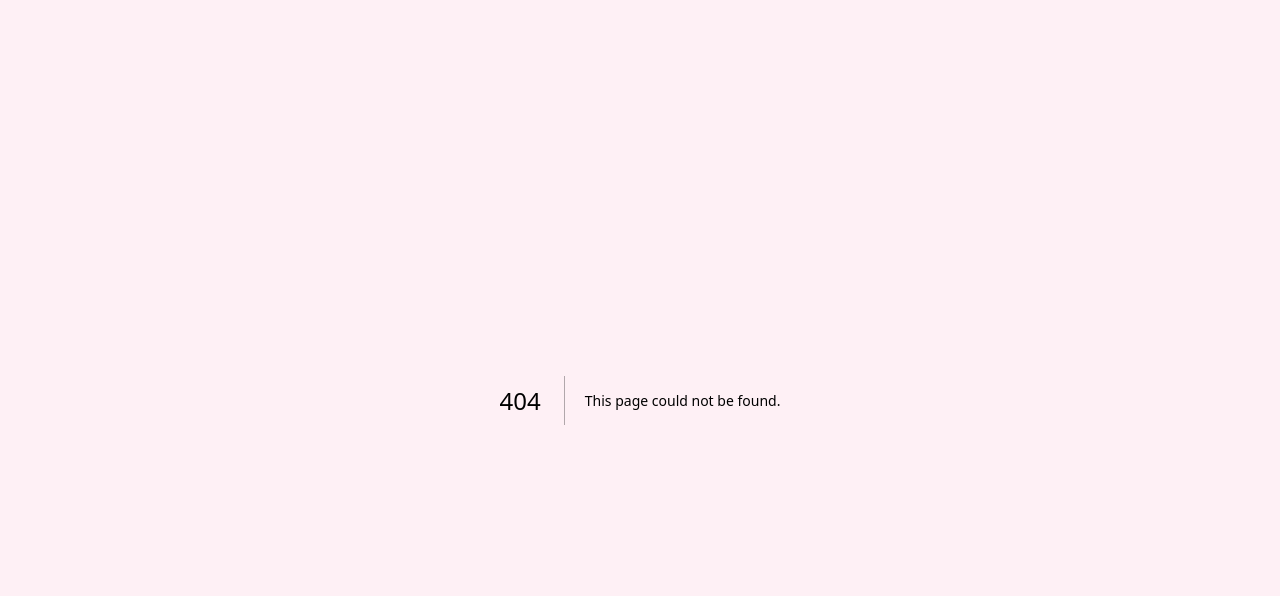
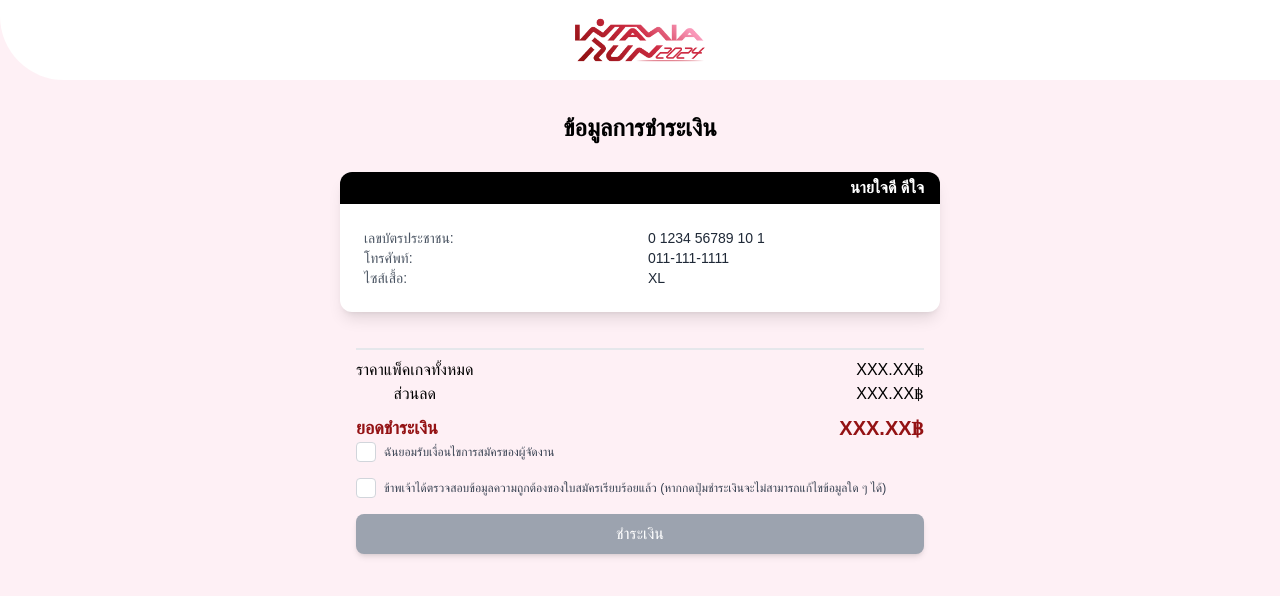
Before and after one commit to esc-chula/intaniarun-frontend, a Next.js app: page /register/paymentinfo in a window 1280 px wide. Before the commit this address had no page. Shown: the top 596 px of the page. Built offline with nearby package versions, Linux system fonts and the light colour scheme; a web font is replaced by a local one.

Commit message:
feat: payment info

```diff
--- a/src/app/register/distance/components/card.tsx
+++ b/src/app/register/distance/components/card.tsx
@@ -3,12 +3,16 @@ import Tag from './tag';
 export default function Card({
     distance,
     price,
+    onClick,
 }: {
     distance: string;
     price: string;
+    onClick: (distance: string) => void;
 }) {
     return (
-        <div className='relative flex h-[143px] w-full items-center justify-between overflow-hidden rounded-[12px] bg-white p-6 shadow-lg'>
+        <div className='relative flex h-[143px] w-full items-center justify-between overflow-hidden rounded-[12px] bg-white p-6 shadow-lg'
+            onClick={() => onClick(distance)}
+        >
             <div className='px-[10px] pt-[10px]'>
                 <div className='text-[32px] font-bold'>{distance}</div>
                 <p className='text-[14px] text-base font-bold text-[#941214]'>
@@ -17,7 +21,7 @@ export default function Card({
                 <div className='pb-2 pt-2'>
                     <Tag data='เสื้อวิ่ง' />
                     <Tag data='เหรียญ' />
-                    <Tag data='ป้าย bib' />
+                    <Tag data='กระเป๋าเป้' />
                 </div>
             </div>
             <div className='absolute right-0 px-6 pb-2 pt-4'>
--- a/src/app/register/distance/components/tag.tsx
+++ b/src/app/register/distance/components/tag.tsx
@@ -1,6 +1,6 @@
 export default function Tag({ data }: { data: string }) {
     return (
-        <span className='mb-2 mr-2 inline-flex h-[23px] w-[72.5px] items-center justify-center rounded-full bg-[#9BD182] px-3 py-1'>
+        <span className='mb-2 mr-2 inline-flex h-[23px] w-[72.5px] items-center justify-center rounded-full bg-[#9BD182] py-1'>
             <p className='text-sm'>{data}</p>
         </span>
     );
--- a/src/app/register/distance/page.tsx
+++ b/src/app/register/distance/page.tsx
@@ -1,12 +1,31 @@
+'use client';
+
 import Card from './components/card';
+import { useRegisterContext } from '@/contexts/register';
+import { useEffect } from 'react';
+import { useRouter } from 'next/navigation';
 
 export default function ChooseDistancePage() {
+    const { registerBody, setRegisterBodyState } = useRegisterContext();
+    const router = useRouter();
+
+    useEffect(() => {
+        console.log('registerBody updated:', registerBody);
+    }, [registerBody]);
+
+
+    const handleClick = (distance: string) => {
+        setRegisterBodyState(0, 'selectedPackage', distance);
+        router.push('/register/review');
+    };
+
+
     return (
         <>
             <h1 className='text-2xl font-bold'>เลือกระยะทาง</h1>
             <div className='flex w-full flex-col items-center justify-center gap-[35px] text-left'>
-                <Card distance='5 KM' price='555' />
-                <Card distance='10 KM' price='777' />
+                <Card onClick={()=>handleClick('3.711')} distance='3.711 KM' price='555' />
+                <Card onClick={()=>handleClick('10.111')} distance='10.111 KM' price='777' />
             </div>
         </>
     );
--- a/src/app/register/info/components/form.tsx
+++ b/src/app/register/info/components/form.tsx
@@ -24,7 +24,7 @@ export default function FormComponent({
             | React.ChangeEvent<HTMLSelectElement>
     ) => void;
     name: string;
-    value: string | number;
+    value?: string | number;
 }) {
     return (
         <div className='grid gap-2 text-left'>
@@ -34,10 +34,12 @@ export default function FormComponent({
             {options ? (
                 <div className='relative w-full rounded-lg'>
                     <select
+                        name={name}
                         id={id}
                         required={required}
                         className={`h-[48px] w-full appearance-none rounded-lg bg-white px-4 py-2 text-sm accent-primary-100`}
                         defaultValue=''
+                        onChange={onChange}
                     >
                         <option disabled value=''>
                             {placeholder}
@@ -59,11 +61,13 @@ export default function FormComponent({
                 </div>
             ) : (
                 <input
+                    name={name}
                     id={id}
                     type={type}
                     placeholder={placeholder}
                     required={required}
                     className={`h-[48px] w-full rounded-[10px] px-4 py-2 accent-primary-100`}
+                    onChange={onChange}
                 />
             )}
         </div>
--- a/src/app/register/info/page.tsx
+++ b/src/app/register/info/page.tsx
@@ -1,14 +1,14 @@
 'use client';
 
 import Link from 'next/link';
-import { useState } from 'react';
-
+import { useState , useEffect } from 'react';
+import { useRouter } from 'next/navigation';
 import Button from '@/components/button';
 import { useRegisterContext } from '@/contexts/register';
 import { TRegisterBloodType } from '@/types/register';
-
 import Header from '../../../components/header';
 import FormComponent from './components/form';
+import Image from 'next/image';
 
 const nameTitles = ['นาย', 'นาง', 'นางสาว'];
 
@@ -19,12 +19,24 @@ const bloodtypes = ['A', 'B', 'AB', 'O'];
 const shirtSizes = ['XS', 'S', 'M', 'L', 'XL', '2L', '3L', '5L', '7L'];
 
 export default function PersonalInformationPage() {
+    const router = useRouter();
     const { registerBody, setRegisterBodyState } = useRegisterContext();
+    const [page, setPage] = useState(0);
+
+    useEffect(() => {
+        console.log('registerBody updated:', registerBody);
+    }, [registerBody]);
 
     const formHandler = async (e: React.FormEvent<HTMLFormElement>) => {
         e.preventDefault();
 
-        const target = e.target as typeof e.target;
+        if(page === 0){
+            nextPage();
+            return;
+        }
+
+        console.log(registerBody[0]);
+        router.push('/register/distance');
     };
 
     const handleChange = (
@@ -33,8 +45,17 @@ export default function PersonalInformationPage() {
             | React.ChangeEvent<HTMLSelectElement>
     ) => {
         const { name, value } = e.target;
+        console.log("Handle Change:", name, value);
         setRegisterBodyState(0, name, value);
     };
+
+    const nextPage = () => {
+        setPage((prev) => prev + 1);
+    }
+
+    const prevPage = () => {
+        setPage((prev) => prev - 1);
+    }
 
     return (
         <>
@@ -44,6 +65,8 @@ export default function PersonalInformationPage() {
                     // onSubmit={formHandler}
                     className='grid w-full gap-7 px-2'
                 >
+                    {page === 0 && (
+                    <>
                         <FormComponent
                             id='name'
                             label='ชื่อ'
@@ -65,6 +88,16 @@ export default function PersonalInformationPage() {
                         />
 
                         <FormComponent
+                            id='citizenId'
+                            label='เลขบัตรประชาชน'
+                            placeholder='X-XXXX-XXXXX-XX-X'
+                            name='citizenId'
+                            value={registerBody[0].citizenId}
+                            required={true}
+                            onChange={handleChange}
+                        />
+
+                        <FormComponent
                             id='gender'
                             label='เพศ (ตามบัตรประชาชน)'
                             placeholder='-- เลือกรายการ --'
@@ -79,10 +112,21 @@ export default function PersonalInformationPage() {
                         />
 
                         <FormComponent
+                            id='province'
+                            label='จังหวัดที่พักอาศัย'
+                            placeholder='---- เลือกรายการ ----'
+                            name='province'
+                            value={registerBody[0].province}
+                            required={true}
+                            //options
+                            onChange={handleChange}
+                        />
+
+                        <FormComponent
                             id='email'
                             label='อีเมล'
                             placeholder='อีเมล'
-                        name='email'
+                            name='gmail'
                             value={registerBody[0].email}
                             required={true}
                             type='email'
@@ -99,27 +143,11 @@ export default function PersonalInformationPage() {
                             type='tel'
                             onChange={handleChange}
                         />
+                    </>
+                    )}
 
-                    <FormComponent
-                        id='citizenId'
-                        label='เลขบัตรประชาชน'
-                        placeholder='X-XXXX-XXXXX-XX-X'
-                        name='citizenId'
-                        value={registerBody[0].citizenId}
-                        required={true}
-                        onChange={handleChange}
-                    />
-
-                    <FormComponent
-                        id='province'
-                        label='จังหวัดที่พักอาศัย'
-                        placeholder='---- เลือกรายการ ----'
-                        name='province'
-                        value={registerBody[0].province}
-                        required={true}
-                        //options
-                        onChange={handleChange}
-                    />
+                    {page === 1 && (
+                    <>
 
                         <FormComponent
                             id='disease'
@@ -172,6 +200,7 @@ export default function PersonalInformationPage() {
                             required={true}
                             onChange={handleChange}
                         />
+                        <Image src="/shirt-size.svg" alt="shirt-size"  width={700} height={220}/>
                         <FormComponent
                             id='shirtSize'
                             label='ไซซ์เสื้อ'
@@ -186,8 +215,10 @@ export default function PersonalInformationPage() {
                             }))}
                             onChange={handleChange}
                         />
+                    </>
+                    )}
                     <br />
-                    <Button type='submit'>ต่อไป</Button>
+                    <Button type='submit' onClick={formHandler}>ต่อไป</Button>
                 </form>
             </div>
         </>
--- /dev/null
+++ b/src/app/register/paymentinfo/components/check-box.tsx
@@ -0,0 +1,41 @@
+// CheckBox.jsx or CheckBox.tsx if using TypeScript
+export default function CheckBox ({
+    label,
+    checked,
+    onChange
+}:{
+    label: string;
+    checked: boolean;
+    onChange: (e: React.ChangeEvent<HTMLInputElement>) => void;
+}) {
+    return (
+      <div className='inline-flex items-center space-x-2'>
+        <div
+          className={`relative h-5 w-5 ${
+            checked ? 'bg-[#941214]' : 'bg-white'
+          } rounded border border-gray-300`}
+        >
+          <input
+            type='checkbox'
+            className='absolute opacity-0'
+            checked={checked}
+            onChange={onChange}
+          />
+          {checked && (
+            <svg
+              className='pointer-events-none absolute inset-0 m-auto h-4 w-4 fill-current text-white'
+              viewBox='0 0 20 20'
+            >
+              <path
+                d='M16.7,5.3c-0.4-0.4-1-0.4-1.4,0L7.4,13.2L4.7,10.6c-0.4-0.4-1-0.4-1.4,0s-0.4,1,0,1.4l3.3,3.3c0.2,0.2,0.4,0.3,0.7,0.3
+                            s0.5-0.1,0.7-0.3l8.7-8.7C17.1,6.3,17.1,5.7,16.7,5.3z'
+              />
+            </svg>
+          )}
+        </div>
+        <label className='text-gray-700 text-[12px] '>
+          {label}
+        </label>
+      </div>
+    );
+  };
--- /dev/null
+++ b/src/app/register/paymentinfo/components/info-card.tsx
@@ -0,0 +1,29 @@
+export default function InfoCard({
+    distance = '10 KM',
+    name = 'นายใจดี ดีใจ',
+    citizenId = '0 1234 56789 10 1',
+    phoneNumber = '011-111-1111',
+    size = 'XL',
+}) {
+    return (
+        <div className="relative bg-white rounded-[12px] shadow-lg overflow-hidden w-full">
+            <div className="bg-black flex justify-end items-center h-[32px] pr-4">
+                <h3 className="font-bold text-white text-[16px] text-right">{name}</h3>
+            </div>
+            <div className="p-6">
+                <div className="grid grid-cols-2 gap-4">
+                    <div className="text-sm font-medium text-gray-600">
+                        <p>เลขบัตรประชาชน:</p>
+                        <p>โทรศัพท์:</p>
+                        <p>ไซส์เสื้อ:</p>
+                    </div>
+                    <div className="text-sm text-gray-800">
+                        <p>{citizenId}</p>
+                        <p>{phoneNumber}</p>
+                        <p>{size}</p>
+                    </div>
+                </div>
+            </div>
+        </div>
+    );
+}
--- /dev/null
+++ b/src/app/register/paymentinfo/page.tsx
@@ -0,0 +1,70 @@
+'use client';
+
+import Link from 'next/link';
+
+import Button from '@/components/button';
+import Header from '@/components/header';
+
+import InfoCard from './components/info-card';
+import CheckBox from './components/check-box';
+import { useRouter } from 'next/navigation';
+import { useState } from 'react';
+
+export default function PaymentInfo() {
+
+    const router = useRouter();
+    const [checked, setChecked] = useState([false, false]);
+
+    const totalPrice = 'XXX.XX฿';
+
+    const handleCheck = (index: number) => {
+        const newChecked = [...checked];
+        newChecked[index] = !newChecked[index];
+        setChecked(newChecked);
+     };
+
+    return (
+        <>
+            <h1 className='text-2xl font-bold'>ข้อมูลการชำระเงิน</h1>
+            <div className='flex w-full flex-col items-center justify-center gap-[35px] text-left'>
+                <InfoCard />
+            </div>
+            <div className="sticky bottom-0 left-0 w-full px-4 py-2">
+                <div className="flex justify-between items-center border-t-2 border-gray-200 pt-2">
+                    <div className="flex flex-col jusity-start">
+                        <p>ราคาแพ็คเกจทั้งหมด</p>
+                        <p>ส่วนลด</p>
+                    </div>
+                    <div className="text-right">
+                        <p>XXX.XX฿</p>
+                        <p>XXX.XX฿</p>
+                    </div>
+                </div>
+                <div className="flex justify-between items-center mt-2">
+                    <span className="text-lg font-bold text-[#941214]">ยอดชำระเงิน</span>
+                    <span className="text-xl font-bold text-[#941214]">{totalPrice}</span>
+                </div>
+                <div className='flex flex-col space-y-4'>
+                    <CheckBox
+                        label='ฉันยอมรับเงื่อนไขการสมัครของผู้จัดงาน'
+                        checked={checked[0]}
+                        onChange={() => handleCheck(0)}
+                    />
+                    <CheckBox
+                        label='ข้าพเจ้าได้ตรวจสอบข้อมูลความถูกต้องของใบสมัครเรียบร้อยแล้ว
+                        (หากกดปุ่มชำระเงินจะไม่สามารถแก้ไขข้อมูลใด ๆ ได้)'
+                        checked={checked[1]}
+                        onChange={() => handleCheck(1)}
+                    />
+                </div>
+                <button
+                    className="mt-4 w-full bg-[#941214] text-white py-2 rounded-lg shadow-md disabled:bg-gray-400"
+                    onClick={() => router.push('/register/type')}
+                    disabled={!checked.every(Boolean)}
+                >
+                    ชำระเงิน
+                </button>
+            </div>
+        </>
+    );
+}
--- a/src/app/register/review/page.tsx
+++ b/src/app/register/review/page.tsx
@@ -1,11 +1,17 @@
+'use client';
+
 import Link from 'next/link';
 
 import Button from '@/components/button';
 import Header from '@/components/header';
 
 import ReviewCard from './components/review-card';
+import { useRouter } from 'next/navigation';
 
-export default function ChooseDistancePage() {
+export default function Review() {
+
+    const router = useRouter();
+
     return (
         <>
             <h1 className='text-2xl font-bold'>เลือกระยะทาง</h1>
@@ -14,7 +20,7 @@ export default function ChooseDistancePage() {
                 <button className='h-[64px] w-full rounded-[16px] border-2 border-black bg-white font-bold'>
                     + เพิ่มผู้สมัคร
                 </button>
-                <Button type='submit'>ต่อไป</Button>
+                <Button type='submit' onClick={() => router.push('register/paymentinfo')}>ต่อไป</Button>
             </div>
         </>
     );
```
Also changed, not shown: public/shirt-size.svg (added). Lines whose indentation alone changed are shown as unchanged.
